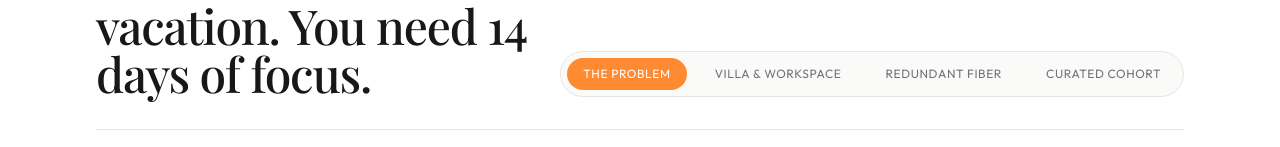
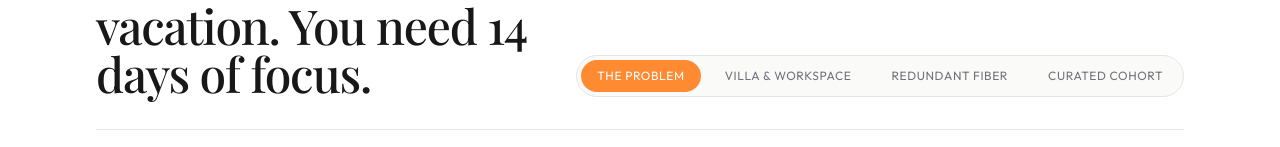
Before and after one commit to zak336/indianpeople, a Next.js app: page / in a window 1280 px wide. Shown: the part 1771-1918 px from the top of the page. Built offline with nearby package versions, Linux system fonts and the light colour scheme; no server answers; a web font is replaced by a local one.

Commit message:
chore: force About tabs into a single line without wrapping

```diff
--- a/components/ScrollAbout.tsx
+++ b/components/ScrollAbout.tsx
@@ -115,14 +115,14 @@ export default function About() {
             </div>
 
             {/* Tab Controls */}
-            <div className="flex flex-wrap gap-2 md:gap-3 border border-stone-200 p-1.5 rounded-full bg-stone-50 shrink-0 self-start md:self-end">
+            <div className="flex flex-nowrap gap-1 md:gap-2 border border-stone-200 p-1 rounded-full bg-stone-50 shrink-0 self-start md:self-end overflow-x-auto whitespace-nowrap max-w-full">
               {features.map((feature, idx) => {
                 const isActive = activeTab === idx;
                 return (
                   <button
                     key={idx}
                     onClick={() => handleTabClick(idx)}
-                    className={`relative px-4 py-2 text-xs font-mono uppercase tracking-wider rounded-full cursor-pointer transition-colors duration-300 ${
+                    className={`relative px-4 py-2 text-xs font-mono uppercase tracking-wider rounded-full cursor-pointer transition-colors duration-300 whitespace-nowrap ${
                       isActive ? "text-white" : "text-zinc-500 hover:text-zinc-900"
                     }`}
                   >
```
